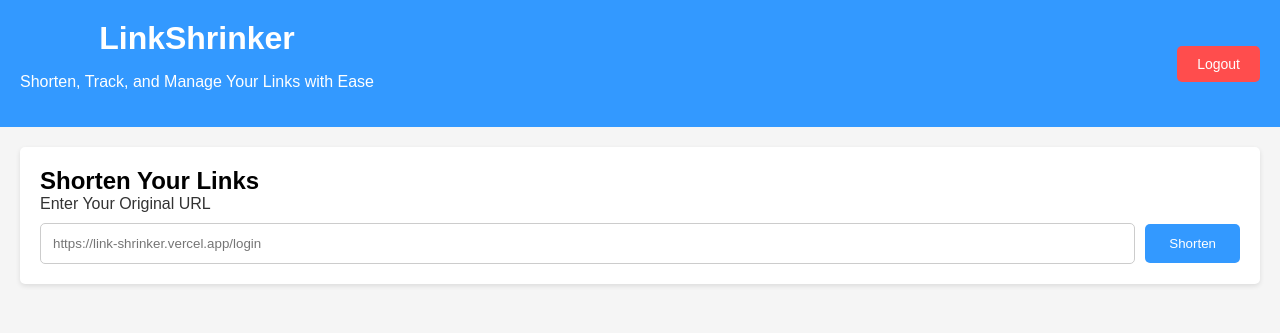
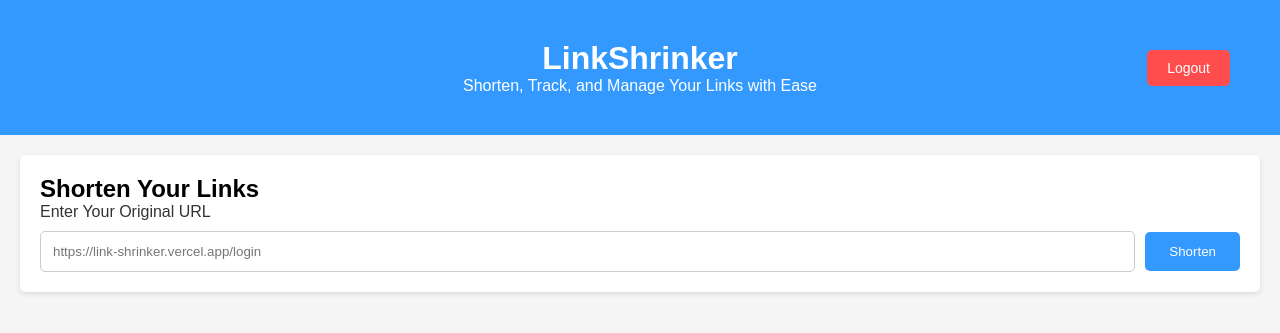
Before and after one commit to Ritesh-1310/LinkShrinker, a Node server app: template views/home.ejs in a window 1280 px wide. Shown: the top 333 px of the page. Run offline with Node 20, Linux system fonts and the light colour scheme; the template is opened without the code that fills it, so the values that code supplies are empty; some libraries are stand-ins or nearby versions.

Commit message:
centered the home  header

```diff
--- a/views/home.ejs
+++ b/views/home.ejs
@@ -155,13 +155,10 @@
 </head>
 
 <body>
-  <header>
-    <div style="display: flex; justify-content: space-between; align-items: center;">
-      <div>
-        <h1>LinkShrinker</h1>
-        <p>Shorten, Track, and Manage Your Links with Ease</p>
-      </div>
-      <form action="/logout" method="POST" onsubmit="return confirm('Are you sure you want to logout?');">
+  <header style="background-color: #3399ff; color: white; padding: 40px 20px; position: relative;">
+    <!-- Logout Button at Top-Right -->
+    <form action="/logout" method="POST" onsubmit="return confirm('Are you sure you want to logout?');"
+      style="position: absolute; top: 50px; right: 50px;">
       <button type="submit" style="
       background-color: #ff4d4d;
       color: white;
@@ -175,6 +172,10 @@
       </button>
     </form>
 
+    <!-- Centered Title and Subtitle -->
+    <div style="text-align: center;">
+      <h1 style="margin: 0;">LinkShrinker</h1>
+      <p style="margin: 0;">Shorten, Track, and Manage Your Links with Ease</p>
     </div>
   </header>
 
```
Lines whose indentation alone changed are shown as unchanged.
